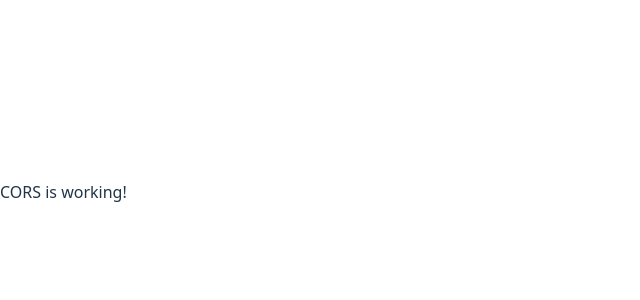
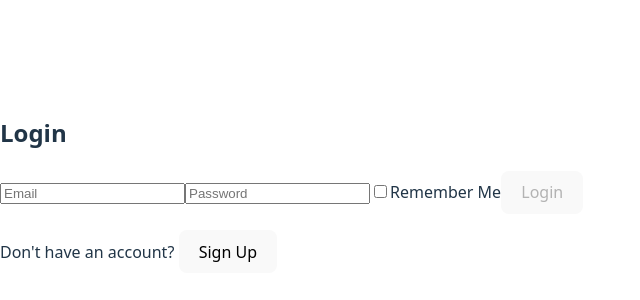
Before and after one commit to Mecha-Aima/GameStore, a React (Vite) app in the folder frontend/: page /auth in a window 1280 px wide. Shown: the part 208-508 px from the top of the page, without its empty margins (0-640 px from the left). Built offline with nearby package versions, Linux system fonts and the light colour scheme; no server answers.

Commit message:
connecting Auth.jsx to App.jsx

```diff
--- a/frontend/package.json
+++ b/frontend/package.json
@@ -11,7 +11,8 @@
   },
   "dependencies": {
     "react": "^19.0.0",
-    "react-dom": "^19.0.0"
+    "react-dom": "^19.0.0",
+    "react-router-dom": "^7.5.3"
   },
   "devDependencies": {
     "@eslint/js": "^9.22.0",
--- a/frontend/src/App.jsx
+++ b/frontend/src/App.jsx
@@ -1,4 +1,6 @@
 import { useEffect } from 'react';
+import Auth from './pages/Auth'
+import {BrowserRouter as Router,Routes,Route} from "react-router-dom";
 
 function App() {
   useEffect(() => {
@@ -10,7 +12,14 @@ function App() {
       .catch(err => console.error('Fetch error:', err));
   }, []);
 
-  return <div>CORS is working!</div>;
+  return (
+    <Router>
+      <Routes>
+        <Route path='/auth' element={<Auth/>}/>
+      </Routes>
+
+    </Router>
+  );
 }
 
 export default App;
```
Also changed, not shown: 1 other file (tests, documents, lock files or other folders).
